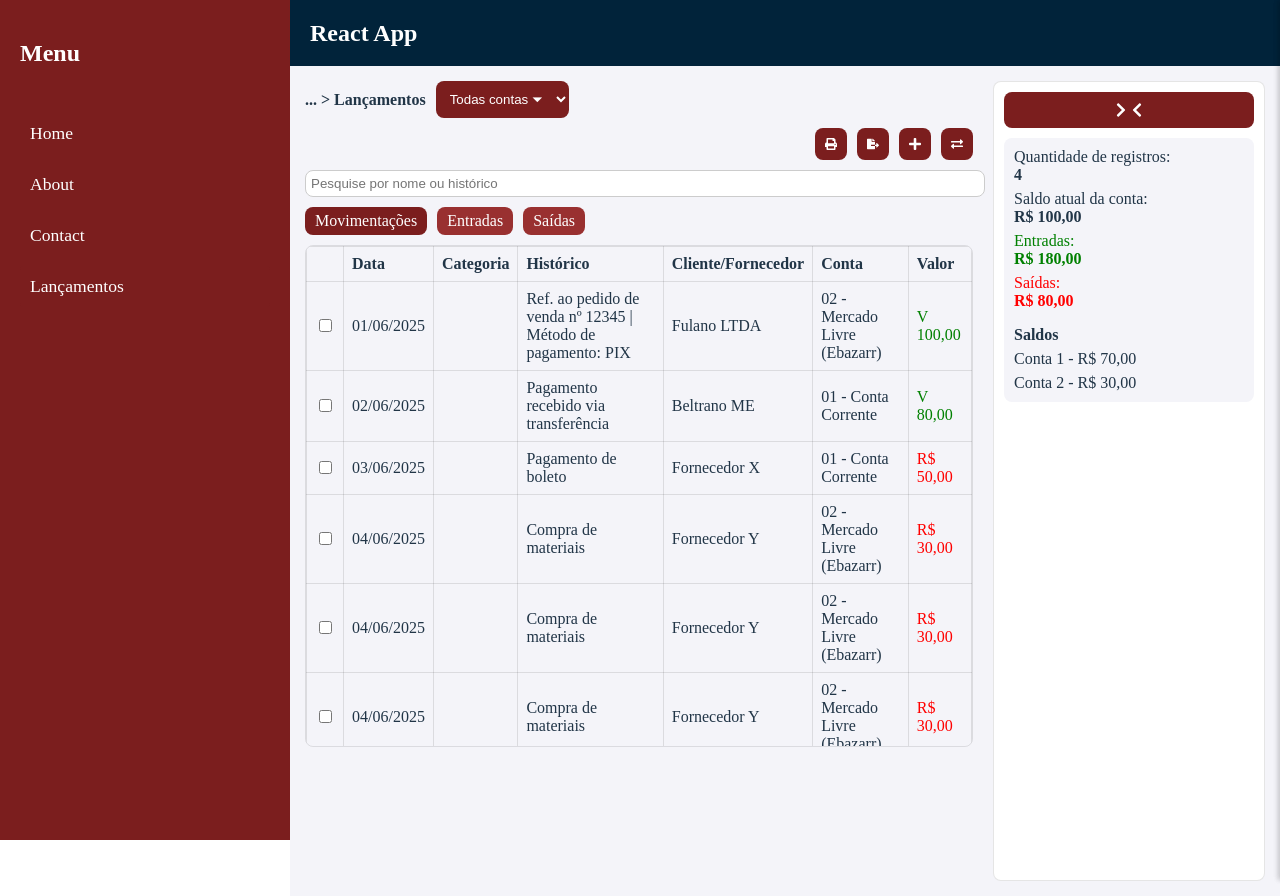
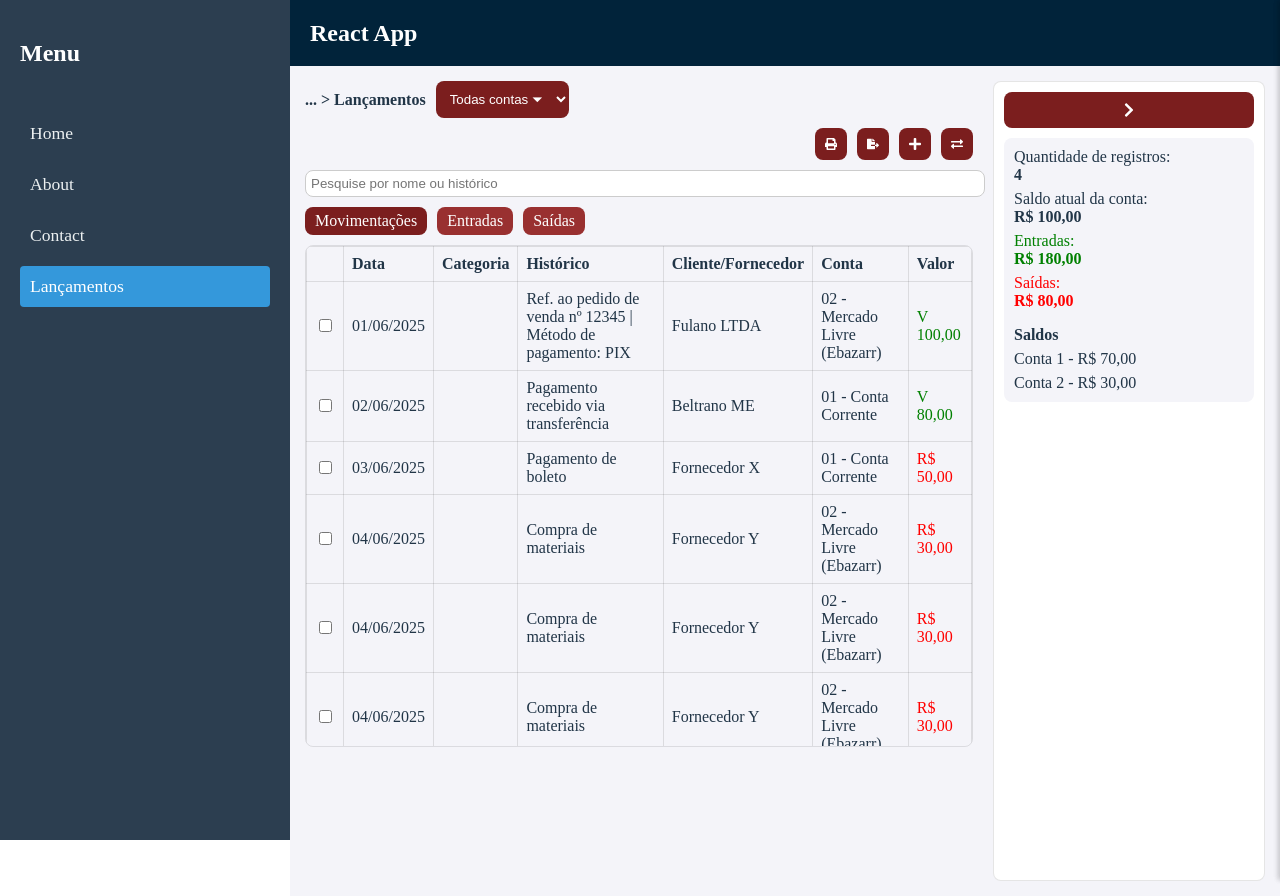
Before and after one commit to SchusterAluizio/ED_Financeiro, a React (Vite) app: page /lancamentos in a window 1280 px wide. Shown: the top 896 px of the page. Built offline with nearby package versions, Linux system fonts and the light colour scheme.

Commit message:
Fix sidebar toggle icons and revert menu theme

```diff
--- a/src/components/sidebar/style.tsx
+++ b/src/components/sidebar/style.tsx
@@ -3,8 +3,8 @@ import { NavLink } from 'react-router-dom';
 
 export const SidebarContainer = styled.aside`
   width: 250px;
-  background-color: ${({ theme }) => theme.colors.primary};
-  color: ${({ theme }) => theme.colors.text};
+  background-color: #2c3e50;
+  color: white;
   padding: 20px;
   display: flex;
   flex-direction: column;
@@ -23,7 +23,7 @@ export const NavItem = styled.li`
 `;
 
 export const StyledNavLink = styled(NavLink)`
-  color: ${({ theme }) => theme.colors.text};
+  color: #ecf0f1;
   text-decoration: none;
   font-size: 1.1rem;
   padding: 10px;
@@ -31,12 +31,11 @@ export const StyledNavLink = styled(NavLink)`
   border-radius: 4px;
 
   &.active {
-    background-color: ${({ theme }) => theme.button.background};
-    color: ${({ theme }) => theme.button.color};
-    border: ${({ theme }) => theme.button.border};
+    background-color: #3498db;
+    color: white;
   }
 
   &:hover {
-    background-color: ${({ theme }) => theme.colors.secondary};
+    background-color: #34495e;
   }
 `;
--- a/src/pages/caixas-bancos/index.tsx
+++ b/src/pages/caixas-bancos/index.tsx
@@ -429,8 +429,6 @@ const CaixasEBancos: React.FC = () => {
         <SidePanel>
           <ToggleButton onClick={() => setShowInfo(false)}>
             <FaChevronRight />
-
-            <FaChevronLeft />
           </ToggleButton>
           <Summary>
             <SummaryItem>
@@ -459,8 +457,6 @@ const CaixasEBancos: React.FC = () => {
       ) : (
         <ToggleButton collapsed onClick={() => setShowInfo(true)}>
           <FaChevronLeft />
-
-          <FaChevronRight />
         </ToggleButton>
       )}
       <SlidePanel open={showLaunch}>
```
